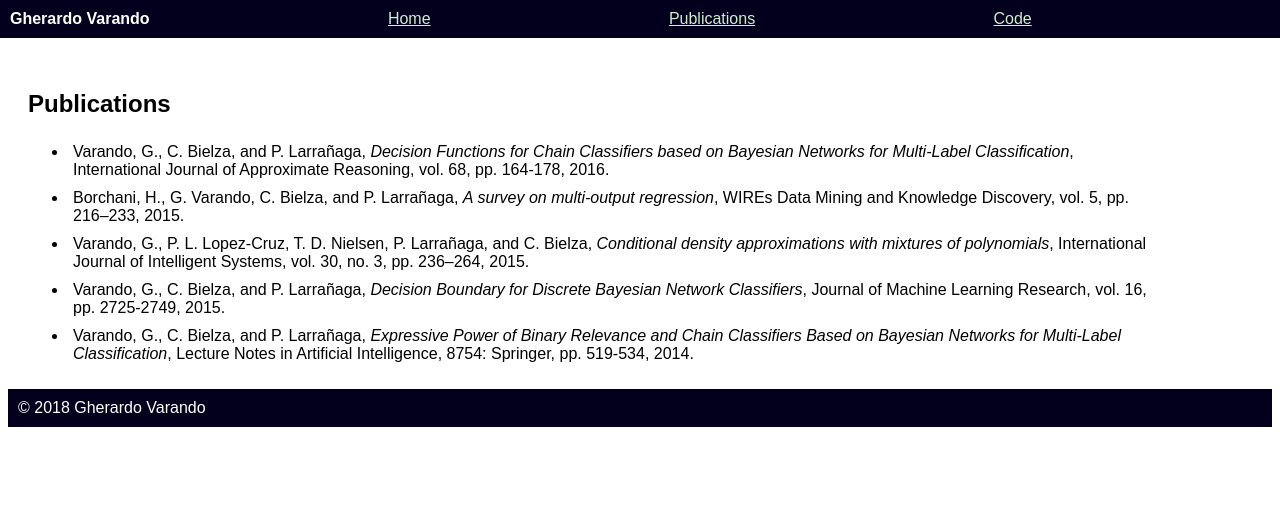
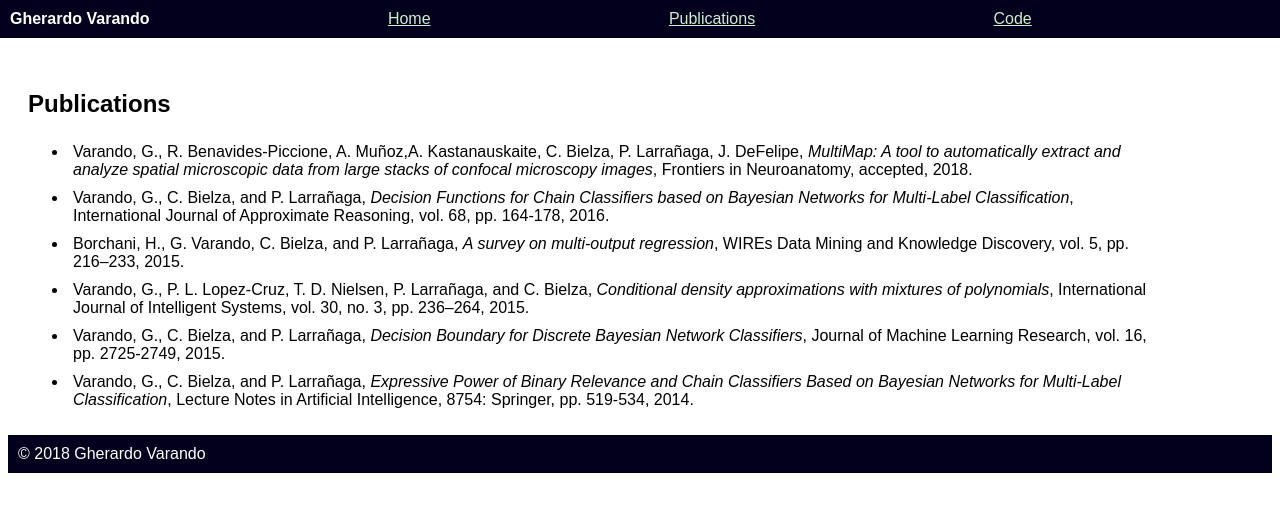
Before and after one commit to gherardovarando/gherardovarando.github.io, a Jekyll site: the page built from publications.md, in a window 1280 px wide. Shown: the top 512 px of the page. Built offline with Jekyll 4.4.1, drawn with Linux system fonts in a browser that asks for light colours; nearby versions of some CDN libraries.

Commit message:
[upd] publications

```diff
--- a/publications.md
+++ b/publications.md
@@ -3,6 +3,7 @@
 title: Publications
 ---
 
+- Varando, G., R. Benavides-Piccione, A. Muñoz,A. Kastanauskaite, C. Bielza, P. Larrañaga, J. DeFelipe, *MultiMap: A tool to automatically extract and analyze spatial microscopic data from large stacks of confocal microscopy images*, Frontiers in Neuroanatomy, accepted, 2018.
 - Varando, G., C. Bielza, and P. Larrañaga, *Decision Functions for Chain Classifiers based on Bayesian Networks for Multi-Label Classification*, International Journal of Approximate Reasoning, vol. 68, pp. 164-178, 2016.
 - Borchani, H., G. Varando, C. Bielza, and P. Larrañaga, *A survey on multi-output regression*, WIREs Data Mining and Knowledge Discovery, vol. 5, pp. 216--233, 2015.
 - Varando, G., P. L. Lopez-Cruz, T. D. Nielsen, P. Larrañaga, and C. Bielza, *Conditional density approximations with mixtures of polynomials*, International Journal of Intelligent Systems, vol. 30, no. 3, pp. 236–264, 2015.
```
